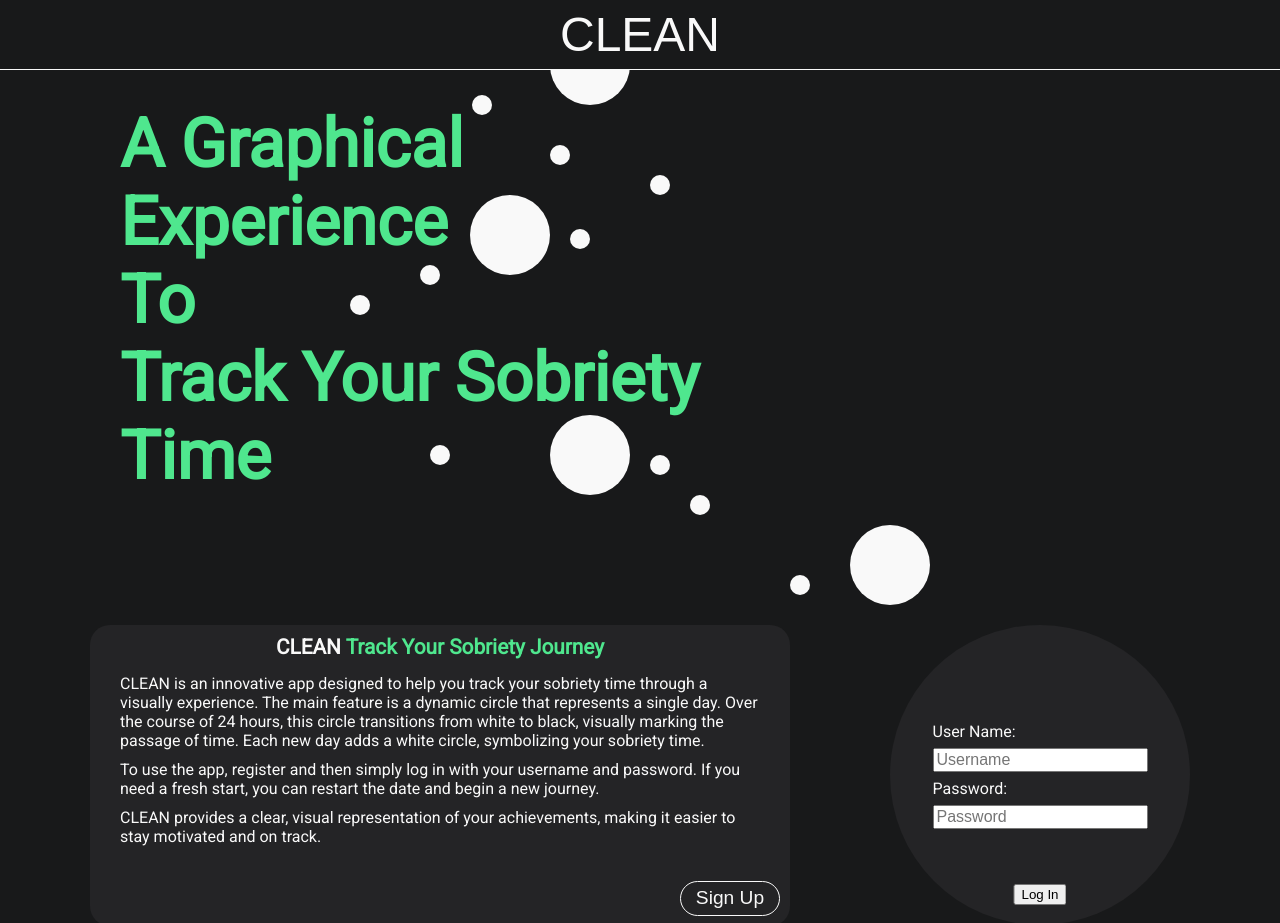
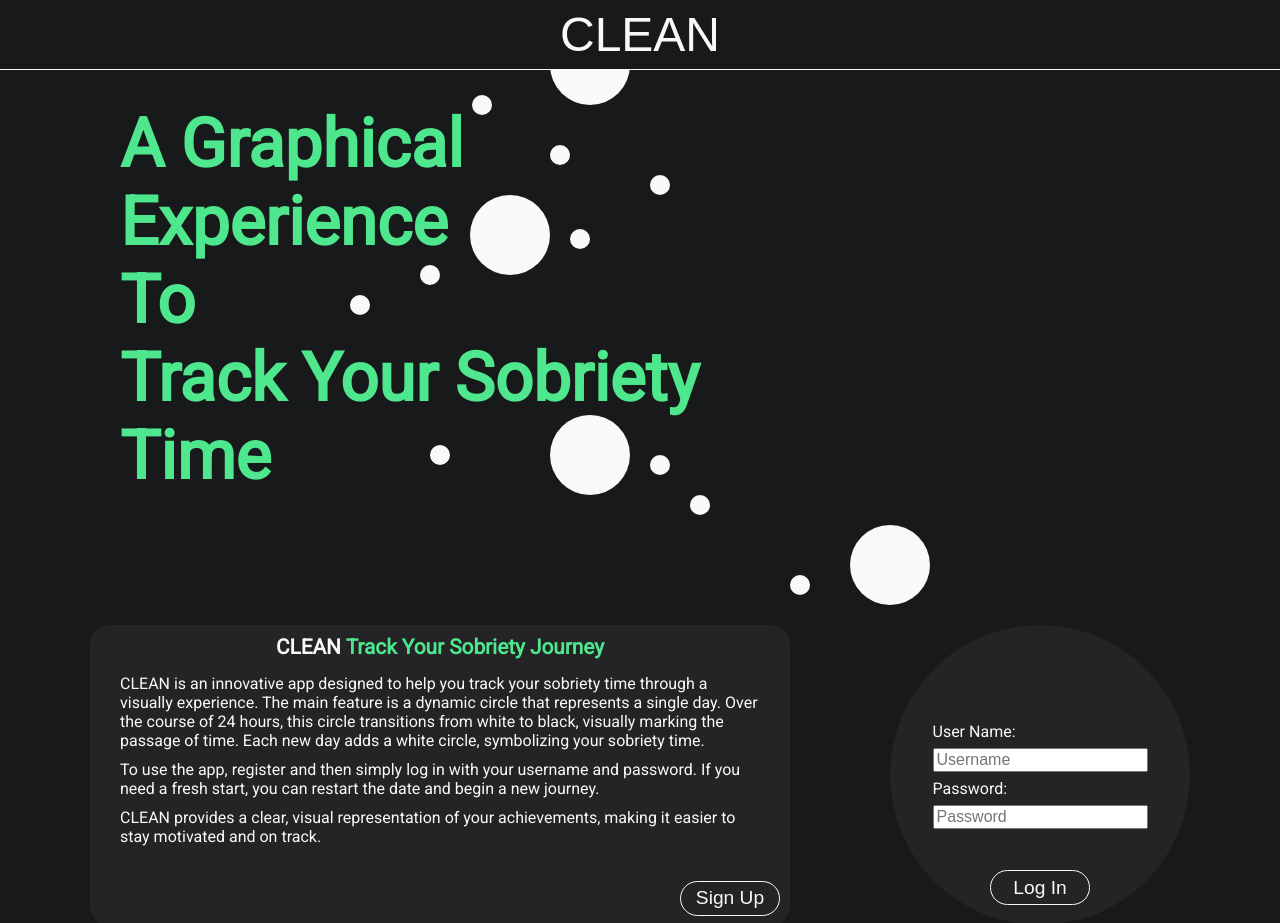
Before and after one commit to Wallenborg/clean, a Next.js app: page / in a window 1280 px wide. Shown: the top 923 px of the page. Built offline with nearby package versions, Linux system fonts and the light colour scheme; no server answers; a web font is replaced by a local one.

Commit message:
fixed button in login form

```diff
--- a/components/login-form/LoginForm.jsx
+++ b/components/login-form/LoginForm.jsx
@@ -3,6 +3,7 @@ import { signInWithEmailAndPassword } from "firebase/auth";
 import { auth } from "../../lib/firebase";
 import { useRouter } from "next/navigation"; // Import useRouter from next/navigation
 import "./LoginForm.css";
+import Button from "../button/Button";
 
 export default function LoginForm() {
   const {
@@ -66,9 +67,11 @@ export default function LoginForm() {
           <p className="error-message">{errors.password.message}</p>
         )}
 
-        <button type="submit" className="button-center-bottom">
-          Log In
-        </button>
+        <Button
+          type="submit"
+          text="Log In"
+          className="button-center-bottom"
+        ></Button>
       </form>
     </div>
   );
```
